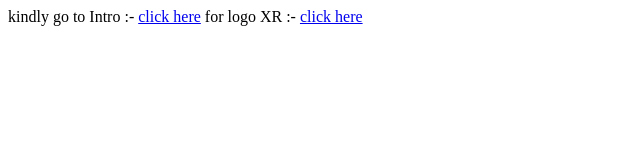
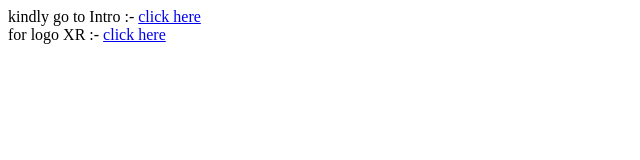
Before and after one commit to vyomverse/vyomverse.github.io, a plain HTML site: page index.html in a window 1280 px wide. Shown: the whole page, without its empty margins (0-640 px from the left). Drawn offline with Linux system fonts and the light colour scheme.

```diff
--- a/index.html
+++ b/index.html
@@ -7,7 +7,7 @@
     <title>Vyomverse</title>
 </head>
 <body>
-    kindly go to Intro :- <a href="/intro">click here</a>
+    kindly go to Intro :- <a href="/intro">click here</a> <br>
     for logo XR :- <a href="/logo">click here</a>
 </body>
 </html>
```
